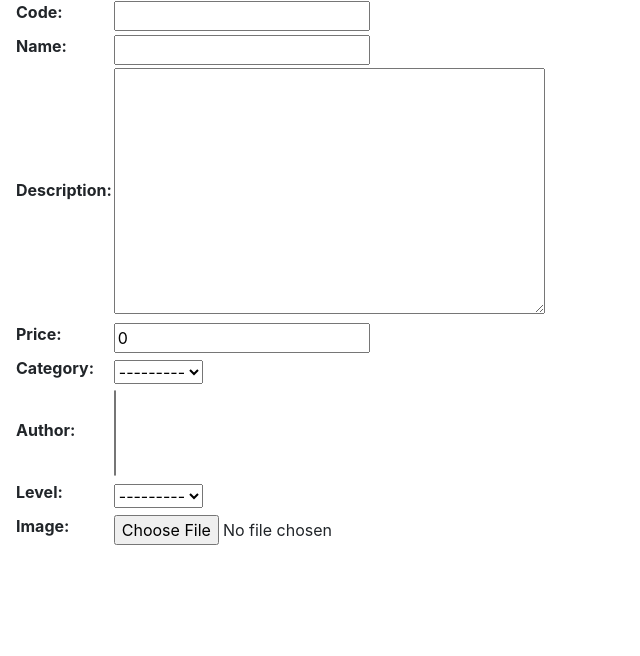
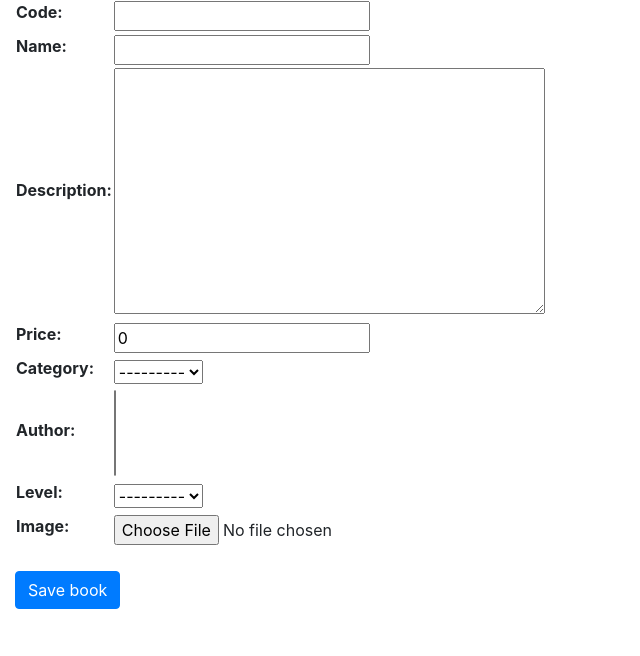
Before and after one commit to atthana/django_cedev, a Django app: page /book/add/ in a window 1280 px wide. Shown: the part 144-800 px from the top of the page, without its empty margins (0-640 px from the left). Run offline with Django 3.2, Linux system fonts and the light colour scheme; data that the repository does not hold is empty; some libraries are stand-ins or nearby versions.

Commit message:
40. สร้าง tag form ใน html เพื่อให้เรียกใช้ method POST นะ, และมี csrf_token เป็น security ด้วย จากนั้นก้อสร้างปุ่มขึ้นมา submit (จิงๆวิธีนี้เจ๋งมากนะ มันคือการสร้าง form ที่มาจาก model ที่เราได้เขียนได้โดยตรงเลย)

```diff
--- a/learn_cedev/templates/book/add.html
+++ b/learn_cedev/templates/book/add.html
@@ -5,8 +5,14 @@
 
 {% block content %}
     <h1>Book Add</h1>
-    <table>
-        {{ form.as_table }}
-    </table>
-    {#    ใส่ .as_p คือการใช้ tag p ของ html มาช่วยจัด layout นะ ทุก element ใน form จะมี tag p ครอบอยู่นั่นเอง หรือ ใช้ as_table ดีกว่า #}
+
+    <form method="post" enctype="multipart/form-data" action="">
+        {% csrf_token %}
+        <table>
+            {{ form.as_table }}
+        </table>
+        {#    ใส่ .as_p คือการใช้ tag p ของ html มาช่วยจัด layout นะ ทุก element ใน form จะมี tag p ครอบอยู่นั่นเอง หรือ ใช้ as_table ดีกว่า #}
+        <button type="submit" class="btn btn-primary mt-4">Save book</button>
+    </form>
+
 {% endblock content %}
```
